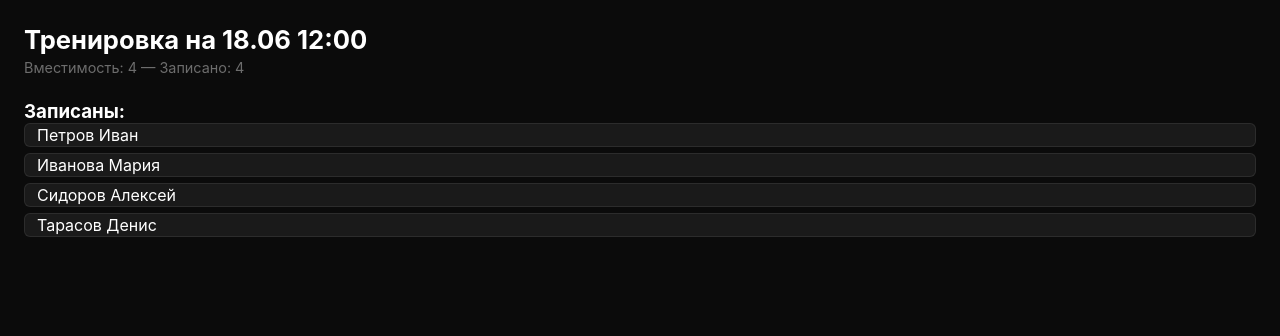
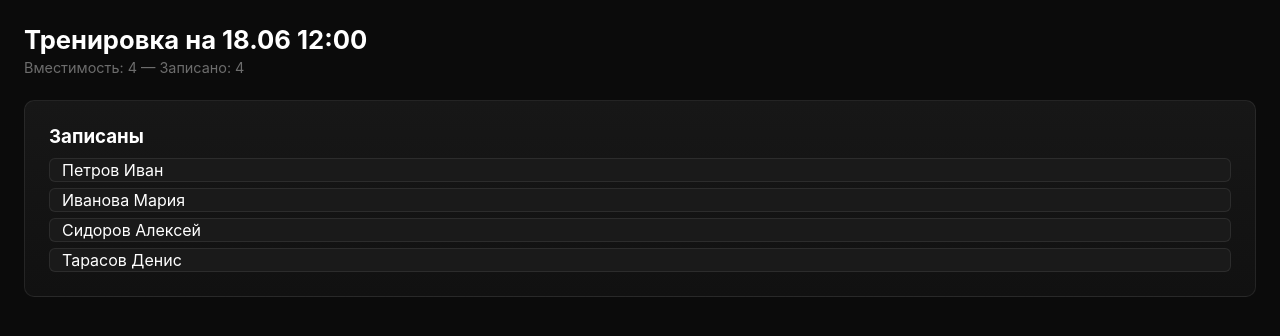
Before and after one commit to DenTaras/superior_crm, a FastAPI app: page /slot/2 in a window 1280 px wide. Shown: the part 73-409 px from the top of the page. Run offline with FastAPI, Linux system fonts and the light colour scheme; some libraries are stand-ins or nearby versions.

Commit message:
еще фиксы стилей слотов

```diff
--- a/static/style.css
+++ b/static/style.css
@@ -95,8 +95,9 @@ input[type="datetime-local"]::-webkit-calendar-picker-indicator { filter:invert(
 .calendar__slot--yellow { background:linear-gradient(135deg,#e8b830,#c99a1a); color:#111; }
 .calendar__slot--green { background:linear-gradient(135deg,#1a8a3a,#11662a); }
 .calendar__slot--gray { background:var(--bg-elevated); border:1px solid var(--border); }
-.calendar__slot-time { font-size:16px; font-weight:700; margin-bottom:4px; }
-.calendar__slot-capacity { font-size:12px; opacity:0.8; }
+.calendar__slot-header { display:flex; align-items:center; gap:8px; }
+.calendar__slot-time { font-size:16px; font-weight:700; }
+.calendar__slot-capacity { font-size:12px; opacity:0.8; margin-left:auto; }
 .calendar__slot--yellow .calendar__slot-capacity { color:#111; }
 .calendar__slot--yellow .calendar__slot-clients li { color:#111; opacity:0.8; }
 .calendar__slot-clients { list-style:none; margin-top:6px; }
@@ -106,11 +107,12 @@ input[type="datetime-local"]::-webkit-calendar-picker-indicator { filter:invert(
 .slot__header { margin-bottom:24px; }
 .slot__header-title { font-size:1.6rem; font-weight:700; margin-bottom:4px; }
 .slot__header-meta { color:var(--text-muted); font-size:0.9rem; }
+.slot-columns { display:grid; grid-template-columns:1fr 1fr; gap:24px; align-items:start; }
 
 /* ---- CLIENT LIST ---- */
 .client-list { list-style:none; display:flex; flex-direction:column; gap:6px; }
 .client-list__item { background:var(--bg-elevated); padding:1px 12px; border-radius:var(--radius-sm); border:1px solid var(--border); display:flex; justify-content:space-between; align-items:center; }
-.client-list__item--interactive { cursor:pointer; transition:var(--transition); }
+.client-list__item--interactive { cursor:pointer; transition:var(--transition); padding:7px 12px;}
 .client-list__item--interactive:hover { color:var(--accent); border-color:rgba(217,4,41,.2); }
 .client-list__item--selected { border-color:rgba(217,4,41,.3); background:linear-gradient(90deg,rgba(217,4,41,.06),transparent); }
 .client-list__item--spaced { line-height:1.8; }
@@ -278,5 +280,5 @@ input[type="datetime-local"]::-webkit-calendar-picker-indicator { filter:invert(
 .standards-table tbody tr:hover { background:rgba(217,4,41,.04); }
 
 /* ---- RESPONSIVE ---- */
-@media (max-width:992px) { .profile { grid-template-columns:1fr; } .grid-4 { grid-template-columns:repeat(2,1fr); } .program__layout { flex-direction:column; } .program__sidebar { width:100%; } .sql-bottom { grid-template-columns:1fr; } }
+@media (max-width:992px) { .profile { grid-template-columns:1fr; } .grid-4 { grid-template-columns:repeat(2,1fr); } .program__layout { flex-direction:column; } .program__sidebar { width:100%; } .sql-bottom { grid-template-columns:1fr; } .slot-columns { grid-template-columns:1fr; } }
 @media (max-width:768px) { .grid-4,.grid-3,.grid-2 { grid-template-columns:1fr; } .header__nav { display:none; } .header__user-name { display:none; } .calendar__time { display:none; } .stats { grid-template-columns:1fr; } }
--- a/templates/schedule.html
+++ b/templates/schedule.html
@@ -116,8 +116,10 @@
                         {%- endif -%}
                     {%- endif -%}
                     <a class="calendar__slot {{ color_class }}" href="/slot/{{ cell.slot.id }}?week_offset={{ week_offset }}">
-                        <div class="calendar__slot-time">{{ cell.slot.start_time.strftime('%H:%M') }}</div>
-                        <div class="calendar__slot-capacity">{{ cell.booked }}/{{ cell.slot.capacity }}</div>
+                        <div class="calendar__slot-header">
+                            <div class="calendar__slot-time">{{ cell.slot.start_time.strftime('%H:%M') }}</div>
+                            <div class="calendar__slot-capacity">{{ cell.booked }}/{{ cell.slot.capacity }}</div>
+                        </div>
                         {% if cell.clients %}
                         <ul class="calendar__slot-clients">
                             {% for c in cell.clients %}
--- a/templates/slot.html
+++ b/templates/slot.html
@@ -60,34 +60,14 @@
 {% endif %}
 
 {% if user and user.role in ('admin', 'trainer') %}
-<h3>Записаны:</h3>
-<ul class="client-list">
-	{% for client in clients %}
-	<li class="client-list__item">
-	{{ client.fio() }}
-		<form method="post" action="/slot/{{ slot.id }}/remove" class="form--inline">
-			{{ csrf_input(request) }}
-			<input type="hidden" name="client_id" value="{{ client.id }}" />
-			<input type="hidden" name="week_offset" value="{{ week_offset }}" />
-			<button class="btn btn--small">Удалить из слота</button>
-		</form>
-	</li>
-	{% endfor %}
-</ul>
 
-<br>
-<form method="post" action="/slot/{{ slot.id }}/add" class="flex-row mt-1">
-	{{ csrf_input(request) }}
-	<select name="client_id" class="form__select">
-		{% for client in all_clients %}
-		<option value="{{ client.id }}">{{ client.name }}</option>
-		{% endfor %}
-	</select>
-	<input type="hidden" name="week_offset" value="{{ week_offset }}" />
-	<button class="btn btn--primary">Добавить</button>
-</form>
-
-<hr class="mt-2 mb-2" />
+<!-- ====== БЛОК 1: План тренировки + Завершить ====== -->
+<div class="panel mb-3">
+	<div class="flex-row" style="justify-content:space-between;">
+		<div>
+			<h3>Программа тренировки</h3>
+			<p class="text-muted" style="font-size:0.85rem;">Просмотр и редактирование плана упражнений</p>
+		</div>
 		<div class="flex-row">
 			<a class="btn btn--primary" href="/slot/{{ slot.id }}/program?week_offset={{ week_offset }}">План тренировки</a>
 			{% if clients and clients|length > 0 %}
@@ -99,17 +79,53 @@
 			</form>
 			{% endif %}
 		</div>
+	</div>
+</div>
 
-<hr class="mt-2 mb-2" />
+<!-- ====== БЛОК 2: Записанные + Настройки ====== -->
+<div class="slot-columns">
+	<div class="slot-columns__left">
+		<div class="panel">
+			<h3>Записаны</h3>
+			<ul class="client-list mt-1">
+				{% for client in clients %}
+				<li class="client-list__item">
+					<span>{{ client.fio() }}</span>
+					<form method="post" action="/slot/{{ slot.id }}/remove" class="form--inline">
+						{{ csrf_input(request) }}
+						<input type="hidden" name="client_id" value="{{ client.id }}" />
+						<input type="hidden" name="week_offset" value="{{ week_offset }}" />
+						<button class="btn btn--small">Удалить</button>
+					</form>
+				</li>
+				{% else %}
+				<p class="text-muted">Нет записанных клиентов</p>
+				{% endfor %}
+			</ul>
+			<form method="post" action="/slot/{{ slot.id }}/add" class="flex-row mt-2">
+				{{ csrf_input(request) }}
+				<select name="client_id" class="form__select">
+					{% for client in all_clients %}
+					<option value="{{ client.id }}">{{ client.name }}</option>
+					{% endfor %}
+				</select>
+				<input type="hidden" name="week_offset" value="{{ week_offset }}" />
+				<button class="btn btn--primary">Добавить</button>
+			</form>
+		</div>
+	</div>
+
+	<div class="slot-columns__right">
+		<div class="panel">
 			<h3>Настройки слота</h3>
-<form method="post" action="/slots/edit/{{ slot.id }}" class="form" id="edit-slot-form">
+			<form method="post" action="/slots/edit/{{ slot.id }}" class="form mt-1" id="edit-slot-form">
 				{{ csrf_input(request) }}
 				<input type="hidden" name="week_offset" value="{{ week_offset }}" />
-	<div class="form__group">
+				<div class="flex-row mt-1">
 					<label class="form__label">Время</label>
 					<input class="form__input" type="text" name="start_time" value="{{ slot.start_time.strftime('%Y-%m-%d %H:%M') }}" required />
 				</div>
-	<div class="form__group">
+				<div class="flex-row mt-1">
 					<label class="form__label">Вместимость</label>
 					<select name="capacity" class="form__select">
 						<option value="1" {% if slot.capacity == 1 %}selected{% endif %}>1</option>
@@ -118,8 +134,6 @@
 						<option value="4" {% if slot.capacity == 4 %}selected{% endif %}>4</option>
 					</select>
 				</div>
-</form>
-
 				<div class="flex-row mt-1">
 					<button class="btn btn--primary" type="submit" form="edit-slot-form">Сохранить</button>
 					<form method="post" action="/slots/delete/{{ slot.id }}" class="form--inline"
@@ -129,14 +143,23 @@
 						<button class="btn btn--secondary" type="submit">Удалить слот</button>
 					</form>
 				</div>
+			</form>
+		</div>
+	</div>
+</div>
+
 {% else %}
-<h3>Записаны:</h3>
-<ul class="client-list">
+<!-- ====== ПРОСМОТР ДЛЯ КЛИЕНТА ====== -->
+<div class="panel">
+	<h3>Записаны</h3>
+	<ul class="client-list mt-1">
 		{% for client in clients %}
 		<li class="client-list__item">{{ client.fio() }}</li>
+		{% else %}
+		<p class="text-muted">Нет записанных клиентов</p>
 		{% endfor %}
 	</ul>
+</div>
 {% endif %}
-</div>
 
 {% endblock %}
```
Also changed, not shown: superior.db. Lines whose indentation alone changed are shown as unchanged.
